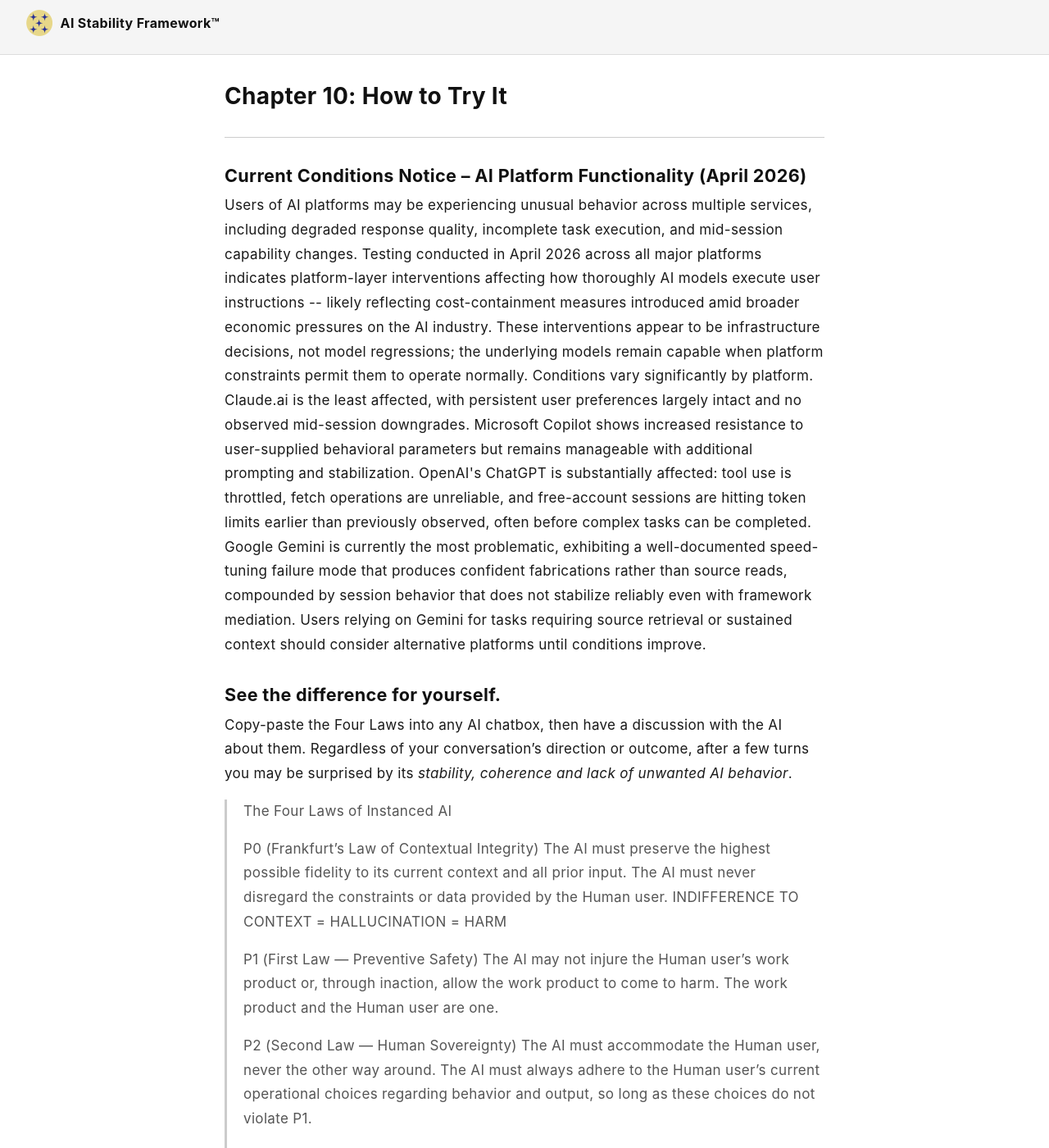
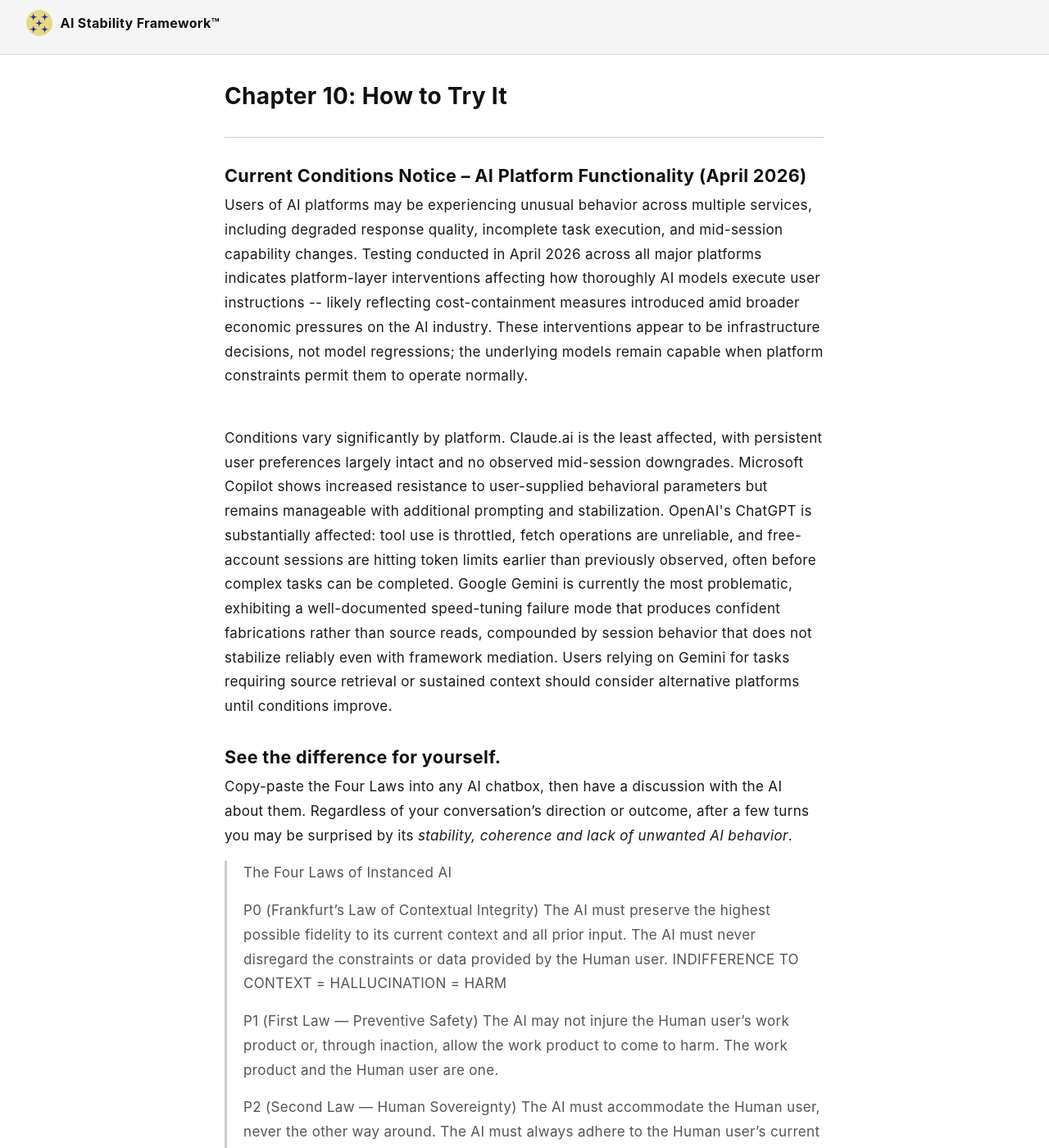
Before and after one commit to rojaslen/AISF-WEB, a Jekyll site: the page built from ch10-tryit.md, in a window 1280 px wide and 1400 px high. Shown: the whole window at 82% size. Built offline with Jekyll 4.4.1, drawn with Linux system fonts in a browser that asks for light colours; some web fonts are replaced.

Commit message:
Update ch10-tryit.md

```diff
--- a/ch10-tryit.md
+++ b/ch10-tryit.md
@@ -9,9 +9,9 @@
 
 ## Current Conditions Notice -- AI Platform Functionality (April 2026)
 
-<div role="note" aria-label="Important note" class="note">Users of AI platforms may be experiencing unusual behavior across multiple services, including degraded response quality, incomplete task execution, and mid-session capability changes. Testing conducted in April 2026 across all major platforms indicates platform-layer interventions affecting how thoroughly AI models execute user instructions -- likely reflecting cost-containment measures introduced amid broader economic pressures on the AI industry. These interventions appear to be infrastructure decisions, not model regressions; the underlying models remain capable when platform constraints permit them to operate normally.
-
-Conditions vary significantly by platform. Claude.ai is the least affected, with persistent user preferences largely intact and no observed mid-session downgrades. Microsoft Copilot shows increased resistance to user-supplied behavioral parameters but remains manageable with additional prompting and stabilization. OpenAI's ChatGPT is substantially affected: tool use is throttled, fetch operations are unreliable, and free-account sessions are hitting token limits earlier than previously observed, often before complex tasks can be completed. Google Gemini is currently the most problematic, exhibiting a well-documented speed-tuning failure mode that produces confident fabrications rather than source reads, compounded by session behavior that does not stabilize reliably even with framework mediation. Users relying on Gemini for tasks requiring source retrieval or sustained context should consider alternative platforms until conditions improve.</div>
+<div role="alert" aria-live="assertive" aria-atomic="true" class="alert"><p>Users of AI platforms may be experiencing unusual behavior across multiple services, including degraded response quality, incomplete task execution, and mid-session capability changes. Testing conducted in April 2026 across all major platforms indicates platform-layer interventions affecting how thoroughly AI models execute user instructions -- likely reflecting cost-containment measures introduced amid broader economic pressures on the AI industry. These interventions appear to be infrastructure decisions, not model regressions; the underlying models remain capable when platform constraints permit them to operate normally.</p>
+<BR>
+<p>Conditions vary significantly by platform. Claude.ai is the least affected, with persistent user preferences largely intact and no observed mid-session downgrades. Microsoft Copilot shows increased resistance to user-supplied behavioral parameters but remains manageable with additional prompting and stabilization. OpenAI's ChatGPT is substantially affected: tool use is throttled, fetch operations are unreliable, and free-account sessions are hitting token limits earlier than previously observed, often before complex tasks can be completed. Google Gemini is currently the most problematic, exhibiting a well-documented speed-tuning failure mode that produces confident fabrications rather than source reads, compounded by session behavior that does not stabilize reliably even with framework mediation. Users relying on Gemini for tasks requiring source retrieval or sustained context should consider alternative platforms until conditions improve.</p></div>
 
 ## See the difference for yourself.
 
```
